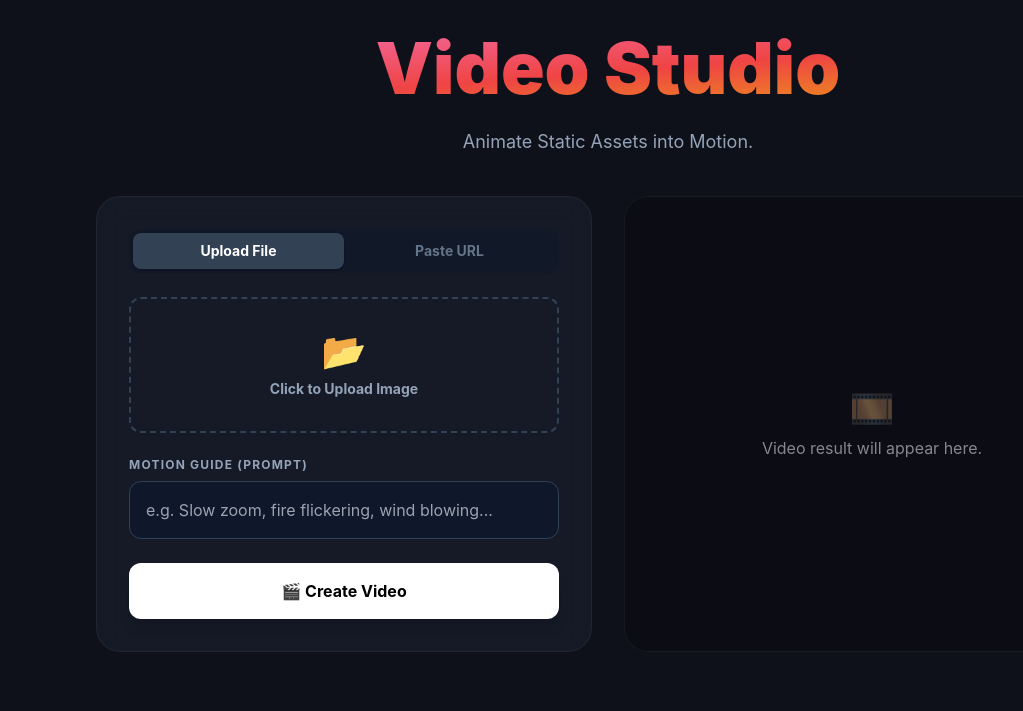
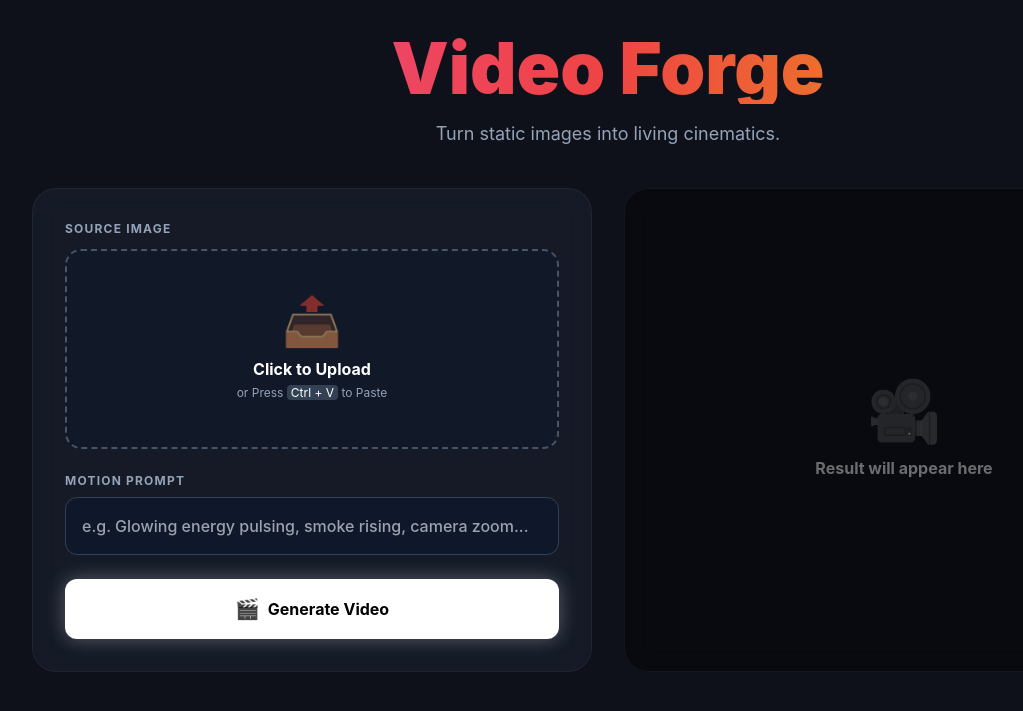
Before and after one commit to Devil-nkp/GameLore-AI, a Flask app: page /video_studio in a window 1280 px wide. Shown: the part 67-778 px from the top of the page, without its empty margins (32-1055 px from the left). Run offline with Flask 3, Linux system fonts and the light colour scheme; the visitor is signed in with stand-in values (Sample User, id 1); some libraries are stand-ins or nearby versions.

Commit message:
video_studio.html

```diff
--- a/templates/video_studio.html
+++ b/templates/video_studio.html
@@ -1,58 +1,118 @@
 {% extends "base.html" %}
 {% block content %}
-<div class="max-w-5xl mx-auto" x-data="{ tab: 'upload', loading: false }">
+<div class="max-w-6xl mx-auto" x-data="{ tab: 'upload', loading: false }">
     <div class="text-center mb-10">
-        <h1 class="text-5xl md:text-7xl font-black mb-4 text-transparent bg-clip-text bg-gradient-to-br from-pink-400 via-red-500 to-yellow-500 pb-2">Video Studio</h1>
-        <p class="text-slate-400 text-lg">Animate Static Assets into Motion.</p>
+        <h1 class="text-5xl md:text-7xl font-black mb-4 text-transparent bg-clip-text bg-gradient-to-r from-pink-500 via-red-500 to-yellow-500">
+            Video Forge
+        </h1>
+        <p class="text-slate-400 text-lg">Turn static images into living cinematics.</p>
     </div>
 
     <div class="grid md:grid-cols-2 gap-8">
 
         <div class="glass p-8 rounded-3xl border border-white/5 h-fit">
-            <div class="flex bg-slate-900/50 p-1 rounded-xl mb-6">
-                <button @click="tab = 'upload'" :class="tab === 'upload' ? 'bg-slate-700 text-white shadow' : 'text-slate-500 hover:text-white'" class="flex-1 py-2 rounded-lg text-sm font-bold transition">Upload File</button>
-                <button @click="tab = 'url'" :class="tab === 'url' ? 'bg-slate-700 text-white shadow' : 'text-slate-500 hover:text-white'" class="flex-1 py-2 rounded-lg text-sm font-bold transition">Paste URL</button>
-            </div>
 
             <form hx-post="/video_studio" hx-target="#video-output" hx-encoding="multipart/form-data" @submit="loading = true" hx-on::after-request="loading = false">
 
-                <div x-show="tab === 'upload'" class="mb-6">
-                    <div class="border-2 border-dashed border-slate-700 rounded-xl p-8 text-center hover:border-purple-500 transition group cursor-pointer relative">
-                        <input type="file" name="image_file" accept="image/*" class="absolute inset-0 opacity-0 cursor-pointer w-full h-full">
-                        <div class="text-4xl mb-2 group-hover:scale-110 transition">📂</div>
-                        <p class="text-sm text-slate-400 font-bold">Click to Upload Image</p>
+                <div class="mb-6">
+                    <label class="text-xs font-bold text-slate-400 uppercase tracking-widest mb-3 block">Source Image</label>
+
+                    <div id="drop-zone" class="border-2 border-dashed border-slate-600 rounded-2xl bg-slate-900/50 relative transition hover:border-purple-500 group min-h-[200px] flex flex-col items-center justify-center overflow-hidden">
+
+                        <input type="file" name="image_file" id="file-input" accept="image/*" class="absolute inset-0 opacity-0 cursor-pointer z-20" onchange="previewFile(this)">
+
+                        <div id="placeholder" class="text-center p-8 pointer-events-none transition duration-300">
+                            <div class="text-5xl mb-3 opacity-50 group-hover:scale-110 transition">📤</div>
+                            <h3 class="font-bold text-white mb-1">Click to Upload</h3>
+                            <p class="text-xs text-slate-400">or Press <span class="bg-slate-700 px-1 rounded text-white">Ctrl + V</span> to Paste</p>
+                        </div>
+
+                        <div id="preview-container" class="absolute inset-0 w-full h-full bg-black hidden z-10">
+                            <img id="img-preview" class="w-full h-full object-contain">
+                            <button type="button" onclick="clearImage(event)" class="absolute top-2 right-2 bg-red-600 text-white rounded-full w-8 h-8 flex items-center justify-center hover:bg-red-500 shadow-lg z-30 font-bold transition">✕</button>
+                        </div>
                     </div>
                 </div>
 
-                <div x-show="tab === 'url'" class="mb-6">
-                    <label class="text-xs font-bold text-slate-400 uppercase tracking-widest mb-2 block">Image Link</label>
-                    <input type="url" name="image_url" placeholder="https://..." class="w-full bg-slate-900 border border-slate-700 rounded-xl p-4 text-white outline-none focus:border-purple-500 transition">
+                <div class="mb-6">
+                    <label class="text-xs font-bold text-slate-400 uppercase tracking-widest mb-2 block">Motion Prompt</label>
+                    <input type="text" name="prompt" placeholder="e.g. Glowing energy pulsing, smoke rising, camera zoom..." class="w-full bg-slate-900 border border-slate-700 rounded-xl p-4 text-white outline-none focus:border-purple-500 transition font-medium">
                 </div>
 
-                <div class="mb-6">
-                    <label class="text-xs font-bold text-slate-400 uppercase tracking-widest mb-2 block">Motion Guide (Prompt)</label>
-                    <input type="text" name="prompt" placeholder="e.g. Slow zoom, fire flickering, wind blowing..." class="w-full bg-slate-900 border border-slate-700 rounded-xl p-4 text-white outline-none focus:border-purple-500 transition">
-                </div>
-
-                <button class="w-full py-4 rounded-xl font-bold bg-white text-black hover:bg-purple-100 transition shadow-lg flex items-center justify-center gap-2" :disabled="loading">
-                    <span x-show="!loading">🎬 Create Video</span>
-                    <span x-show="loading">Rendering (approx 30s)...</span>
+                <button class="w-full py-4 rounded-xl font-bold bg-white text-black hover:bg-purple-50 transition shadow-[0_0_20px_rgba(255,255,255,0.3)] flex items-center justify-center gap-2" :disabled="loading">
+                    <span x-show="!loading" class="flex items-center gap-2"><span class="text-xl">🎬</span> Generate Video</span>
+                    <span x-show="loading" class="flex items-center gap-2">
+                        <svg class="animate-spin h-5 w-5" viewBox="0 0 24 24"><circle class="opacity-25" cx="12" cy="12" r="10" stroke="currentColor" stroke-width="4" fill="none"></circle><path class="opacity-75" fill="currentColor" d="M4 12a8 8 0 018-8V0C5.373 0 0 5.373 0 12h4zm2 5.291A7.962 7.962 0 014 12H0c0 3.042 1.135 5.824 3 7.938l3-2.647z"></path></svg>
+                        Rendering...
+                    </span>
                 </button>
             </form>
         </div>
 
-        <div id="video-output" class="flex items-center justify-center min-h-[400px] glass rounded-3xl border border-white/5 bg-black/20">
-            <div x-show="!loading" class="text-center opacity-50">
-                <div class="text-4xl mb-2">🎞️</div>
-                <p>Video result will appear here.</p>
+        <div id="video-output" class="glass rounded-3xl border border-white/5 bg-black/40 flex items-center justify-center min-h-[400px]">
+            <div x-show="!loading" class="text-center opacity-40">
+                <div class="text-6xl mb-4 grayscale">🎥</div>
+                <p class="font-bold">Result will appear here</p>
             </div>
-            <div x-show="loading" class="text-center">
-                <div class="loader ease-linear rounded-full border-4 border-t-4 border-purple-500 h-10 w-10 mx-auto mb-4"></div>
-                <p class="text-purple-400 animate-pulse">AI is dreaming...</p>
+            <div x-show="loading" class="text-center w-full px-10">
+                <div class="loader ease-linear rounded-full border-4 border-t-4 border-pink-500 h-12 w-12 mx-auto mb-6 shadow-[0_0_15px_#ec4899]"></div>
+                <h3 class="text-xl font-bold text-white mb-2">Dreaming in Motion...</h3>
+                <p class="text-slate-400 text-sm">This typically takes 20-40 seconds.</p>
             </div>
         </div>
 
     </div>
 </div>
-<style>.loader { border-top-color: #a855f7; -webkit-animation: spinner 1.5s linear infinite; animation: spinner 1.5s linear infinite; } @keyframes spinner { 0% { transform: rotate(0deg); } 100% { transform: rotate(360deg); } }</style>
+
+<script>
+    // --- PASTE & PREVIEW LOGIC ---
+
+    // 1. Handle File Selection
+    function previewFile(input) {
+        if (input.files && input.files[0]) {
+            showPreview(input.files[0]);
+        }
+    }
+
+    // 2. Handle Paste (Ctrl+V)
+    document.addEventListener('paste', function(event) {
+        const items = (event.clipboardData || event.originalEvent.clipboardData).items;
+        for (let i = 0; i < items.length; i++) {
+            if (items[i].type.indexOf('image') !== -1) {
+                const blob = items[i].getAsFile();
+
+                // Create a container for the file to set it into the input
+                const container = new DataTransfer();
+                container.items.add(blob);
+                document.getElementById('file-input').files = container.files;
+
+                showPreview(blob);
+                break;
+            }
+        }
+    });
+
+    // Helper: Show the image
+    function showPreview(file) {
+        const reader = new FileReader();
+        reader.onload = function(e) {
+            document.getElementById('img-preview').src = e.target.result;
+            document.getElementById('placeholder').classList.add('hidden');
+            document.getElementById('preview-container').classList.remove('hidden');
+        }
+        reader.readAsDataURL(file);
+    }
+
+    // 3. Clear Image
+    function clearImage(e) {
+        e.preventDefault();
+        e.stopPropagation(); // Stop clicking the file input behind button
+        document.getElementById('file-input').value = ""; // Reset input
+        document.getElementById('img-preview').src = "";
+        document.getElementById('placeholder').classList.remove('hidden');
+        document.getElementById('preview-container').classList.add('hidden');
+    }
+</script>
+
+<style>.loader { border-top-color: #ec4899; -webkit-animation: spinner 1.5s linear infinite; animation: spinner 1.5s linear infinite; } @keyframes spinner { 0% { transform: rotate(0deg); } 100% { transform: rotate(360deg); } }</style>
 {% endblock %}
```
